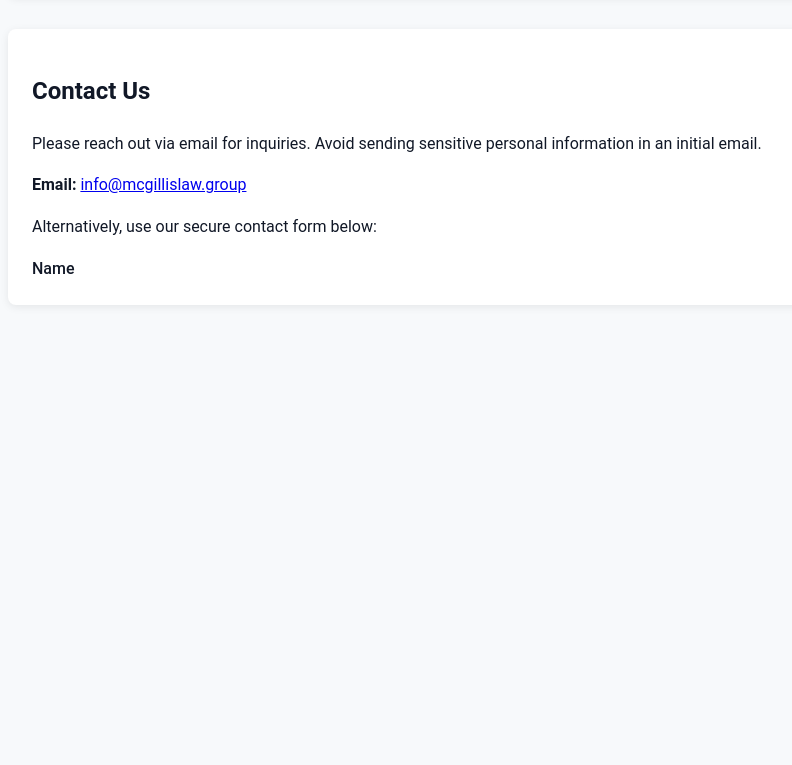
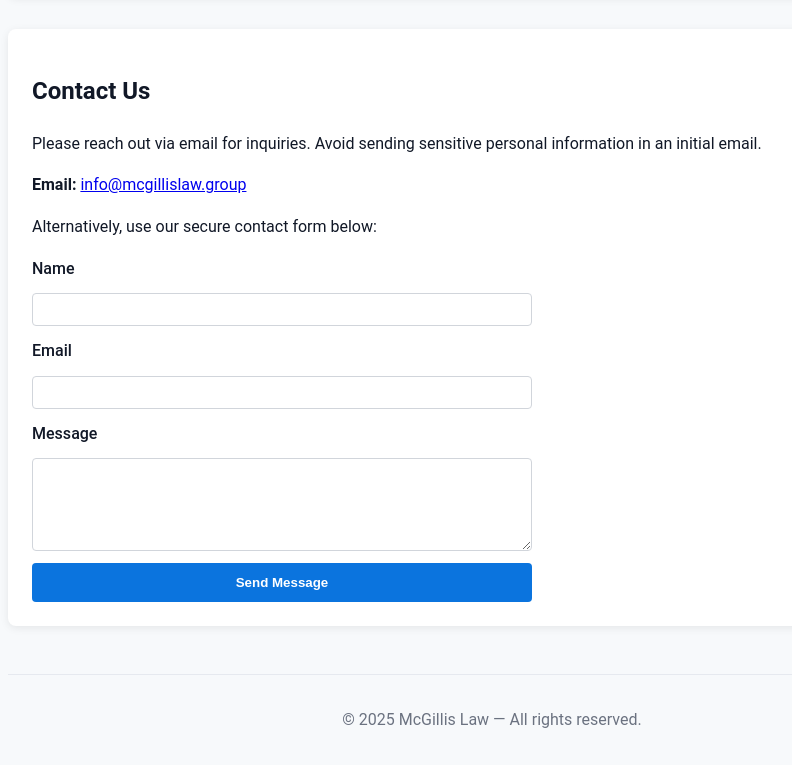
Before and after one commit to mcgillislaw/mcgillislaw, a plain HTML site: page index.html in a window 1280 px wide. Shown: the part 712-1477 px from the top of the page, without its empty margins (148-940 px from the left). Before the commit the page ends 1065 px from the top, so only its background shows below. Drawn offline with Linux system fonts and the light colour scheme.

Commit message:
Update index.html

```diff
--- a/index.html
+++ b/index.html
@@ -64,4 +64,28 @@
 <p>Alternatively, use our secure contact form below:</p>
 <form action="#" method="POST" class="contact-form">
 <label for="name">Name</label>
+<input type="text" id="name" name="name" required>
+
+
+<label for="email">Email</label>
+<input type="email" id="email" name="email" required>
+
+
+<label for="message">Message</label>
+<textarea id="message" name="message" rows="5" required></textarea>
+
+
+<button type="submit">Send Message</button>
+</form>
+</section>
+
+
+<footer class="site-footer">
+<p>© <span id="year"></span> McGillis Law — All rights reserved.</p>
+</footer>
+</main>
+
+
+<script src="js/main.js" defer></script>
+</body>
 </html>
```
